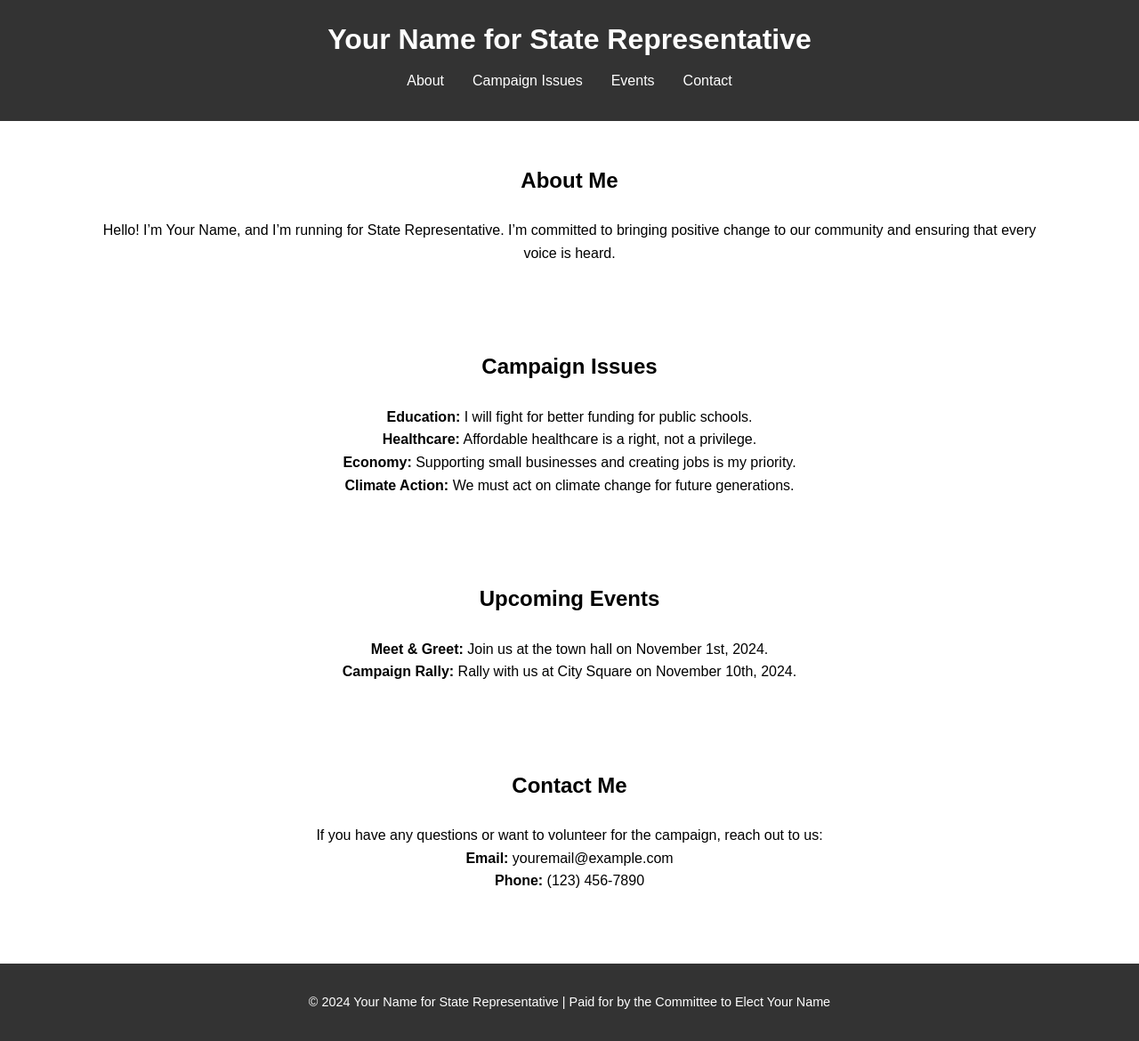
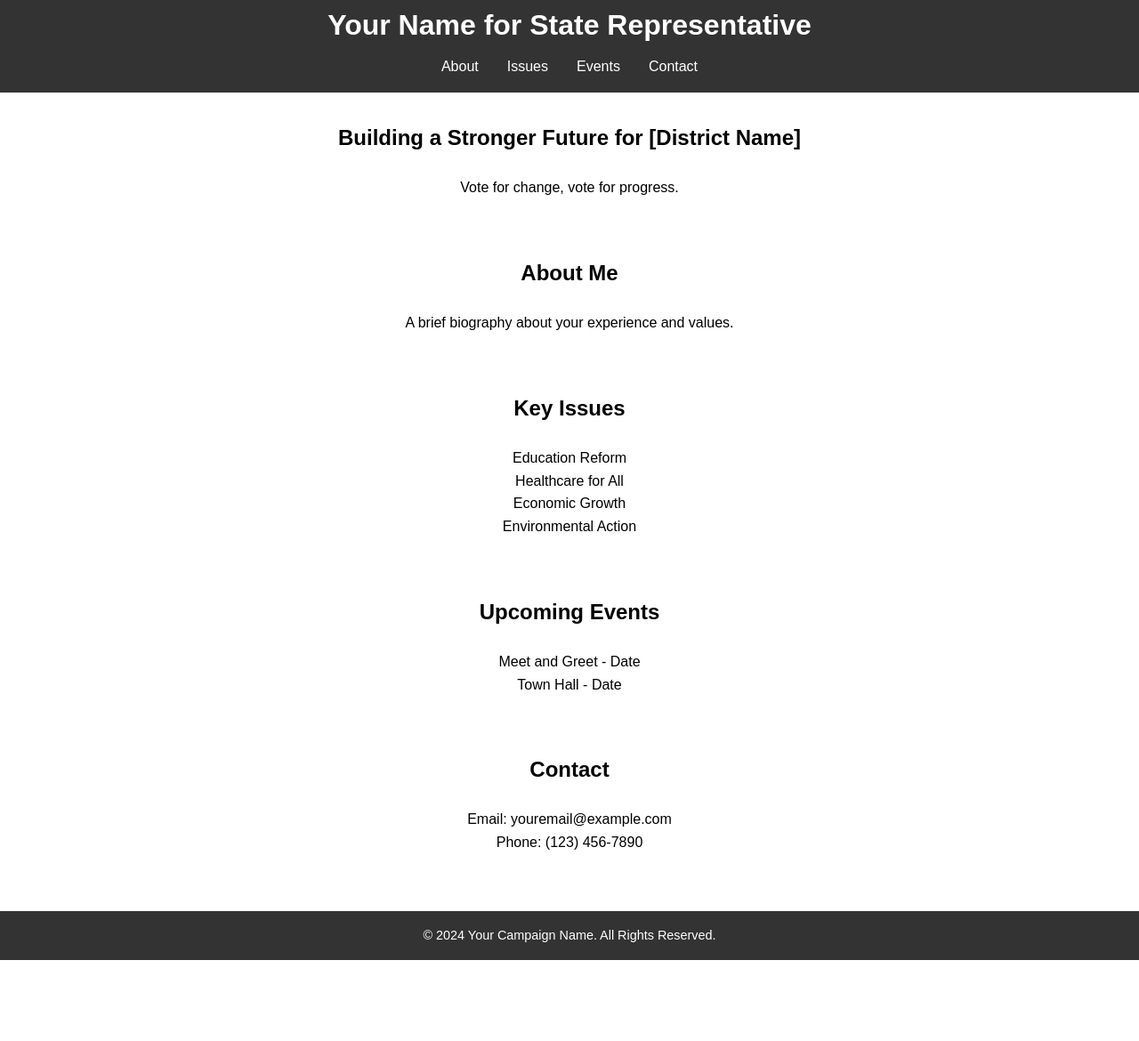
Before and after one commit to jessgom/jessgom.github.io, a plain HTML site: page index.html in a window 1280 px wide. Shown: the part 13-1183 px from the top of the page at 89% size. After the commit the page ends 1092 px from the top, so only its background shows below. Drawn offline with Linux system fonts and the light colour scheme.

Commit message:
Update index.html

```diff
--- a/index.html
+++ b/index.html
@@ -3,69 +3,58 @@
 <head>
     <meta charset="UTF-8">
     <meta name="viewport" content="width=device-width, initial-scale=1.0">
-    <meta http-equiv="X-UA-Compatible" content="ie=edge">
     <title>Your Name for State Representative</title>
     <link rel="stylesheet" href="styles.css">
 </head>
 <body>
     <header>
-        <div class="container">
         <h1>Your Name for State Representative</h1>
         <nav>
             <ul>
                 <li><a href="#about">About</a></li>
-                    <li><a href="#issues">Campaign Issues</a></li>
+                <li><a href="#issues">Issues</a></li>
                 <li><a href="#events">Events</a></li>
                 <li><a href="#contact">Contact</a></li>
             </ul>
         </nav>
-        </div>
     </header>
 
+    <section id="hero">
+        <h2>Building a Stronger Future for [District Name]</h2>
+        <p>Vote for change, vote for progress.</p>
+    </section>
+
     <section id="about">
-        <div class="container">
         <h2>About Me</h2>
-            <p>Hello! I’m Your Name, and I’m running for State Representative. I’m committed to bringing positive change to our community and ensuring that every voice is heard.</p>
-        </div>
+        <p>A brief biography about your experience and values.</p>
     </section>
 
     <section id="issues">
-        <div class="container">
-            <h2>Campaign Issues</h2>
+        <h2>Key Issues</h2>
         <ul>
-                <li><strong>Education:</strong> I will fight for better funding for public schools.</li>
-                <li><strong>Healthcare:</strong> Affordable healthcare is a right, not a privilege.</li>
-                <li><strong>Economy:</strong> Supporting small businesses and creating jobs is my priority.</li>
-                <li><strong>Climate Action:</strong> We must act on climate change for future generations.</li>
+            <li>Education Reform</li>
+            <li>Healthcare for All</li>
+            <li>Economic Growth</li>
+            <li>Environmental Action</li>
         </ul>
-        </div>
     </section>
 
     <section id="events">
-        <div class="container">
         <h2>Upcoming Events</h2>
         <ul>
-                <li><strong>Meet & Greet:</strong> Join us at the town hall on November 1st, 2024.</li>
-                <li><strong>Campaign Rally:</strong> Rally with us at City Square on November 10th, 2024.</li>
+            <li>Meet and Greet - Date</li>
+            <li>Town Hall - Date</li>
         </ul>
-        </div>
     </section>
 
     <section id="contact">
-        <div class="container">
-            <h2>Contact Me</h2>
-            <p>If you have any questions or want to volunteer for the campaign, reach out to us:</p>
-            <ul>
-                <li><strong>Email:</strong> youremail@example.com</li>
-                <li><strong>Phone:</strong> (123) 456-7890</li>
-            </ul>
-        </div>
+        <h2>Contact</h2>
+        <p>Email: youremail@example.com</p>
+        <p>Phone: (123) 456-7890</p>
     </section>
 
     <footer>
-        <div class="container">
-            <p>© 2024 Your Name for State Representative | Paid for by the Committee to Elect Your Name</p>
-        </div>
+        <p>&copy; 2024 Your Campaign Name. All Rights Reserved.</p>
     </footer>
 </body>
 </html>
```
Lines whose indentation alone changed are shown as unchanged.
